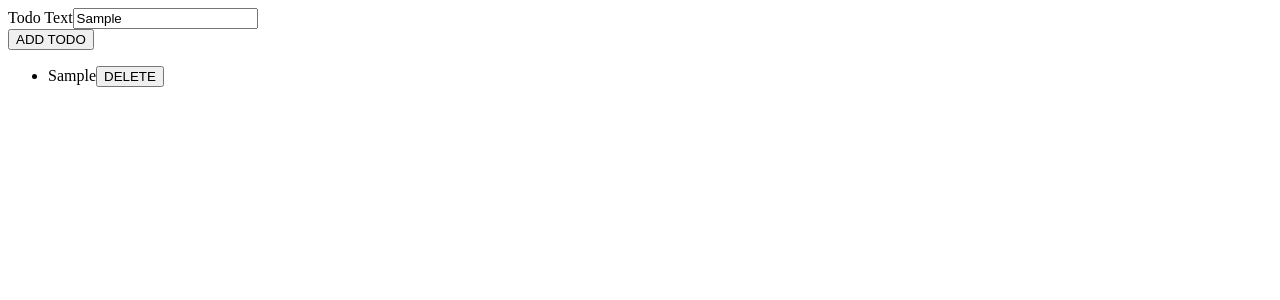
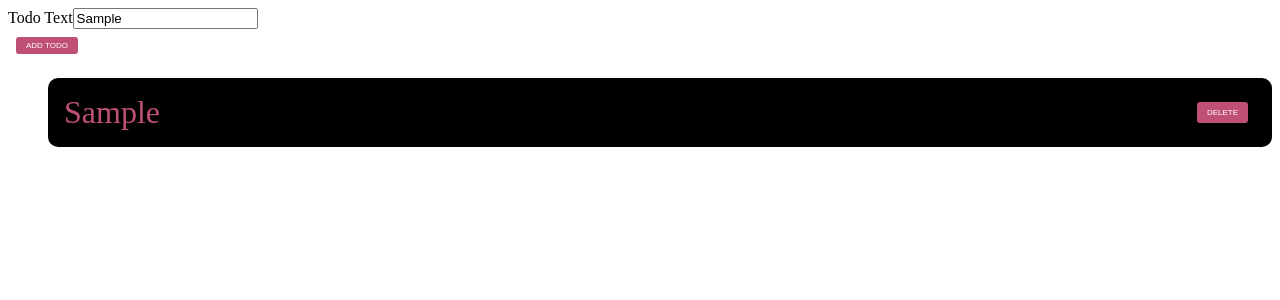
Before and after one commit to Kris1027/todo-typescript, a React (Vite) app: page / in a window 1280 px wide. Both pictures are taken after typing "Sample" into the empty fields and a click on the button "ADD TODO". Shown: the top 300 px of the page. Built offline with nearby package versions, Linux system fonts and the light colour scheme.

Commit message:
add some style and reusable Button

```diff
--- a/src/components/NewTodo.tsx
+++ b/src/components/NewTodo.tsx
@@ -1,4 +1,5 @@
 import { useRef } from 'react';
+import Button from '../ui/Button';
 
 type NewTodoProps = {
   onAddTodo: (todoText: string) => void;
@@ -19,7 +20,7 @@ const NewTodo: React.FC<NewTodoProps> = (props) => {
         <label htmlFor='todo-text'>Todo Text</label>
         <input type='text' id='todo-text' ref={textInputRef} />
       </div>
-      <button type='submit'>ADD TODO</button>
+      <Button type='submit'>ADD TODO</Button>
     </form>
   );
 };
--- /dev/null
+++ b/src/components/Todo.tsx
@@ -0,0 +1,30 @@
+import styled from 'styled-components';
+import Button from '../ui/Button';
+
+const TodoText = styled.li`
+  display: flex;
+  justify-content: space-between;
+  background-color: black;
+  color: #bf4f74;
+  padding: 1rem;
+  font-size: 2rem;
+  border-radius: 10px;
+`;
+
+interface TodoProps {
+  todo: { id: string; text: string };
+  onDeleteTodo: (id: string) => void;
+}
+
+const Todo: React.FC<TodoProps> = (props) => {
+  return (
+    <TodoText>
+      <span>{props.todo.text}</span>
+      <Button onClick={props.onDeleteTodo.bind(null, props.todo.id)}>
+        DELETE
+      </Button>
+    </TodoText>
+  );
+};
+
+export default Todo;
--- a/src/components/TodoList.tsx
+++ b/src/components/TodoList.tsx
@@ -1,3 +1,13 @@
+import styled from 'styled-components';
+import Todo from './Todo';
+
+const ListOfTodos = styled.ul`
+  display: flex;
+  flex-direction: column;
+  gap: 1rem;
+  list-style: none;
+`;
+
 interface TodoListProps {
   items: { id: string; text: string }[];
   onDeleteTodo: (id: string) => void;
@@ -5,16 +15,11 @@ interface TodoListProps {
 
 const TodoList: React.FC<TodoListProps> = (props) => {
   return (
-    <ul>
+    <ListOfTodos>
       {props.items.map((todo) => (
-        <li key={todo.id}>
-          <span>{todo.text}</span>
-          <button onClick={props.onDeleteTodo.bind(null, todo.id)}>
-            DELETE
-          </button>
-        </li>
+        <Todo key={todo.id} todo={todo} onDeleteTodo={props.onDeleteTodo} />
       ))}
-    </ul>
+    </ListOfTodos>
   );
 };
 
--- /dev/null
+++ b/src/ui/Button.tsx
@@ -0,0 +1,27 @@
+import styled from 'styled-components';
+
+const StyledButton = styled.button`
+  font-size: 0.5rem;
+  margin: 1em;
+  padding: 0.25em 1em;
+  border: 2px solid #bf4f74;
+  border-radius: 3px;
+  background-color: #bf4f74;
+  color: white;
+`;
+
+interface ButtonProps {
+  type?: 'submit' | 'button';
+  onClick?: () => void;
+  children: React.ReactNode;
+}
+
+const Button: React.FC<ButtonProps> = (props) => {
+  return (
+    <StyledButton type={props.type} onClick={props.onClick}>
+      {props.children}
+    </StyledButton>
+  );
+};
+
+export default Button;
```
